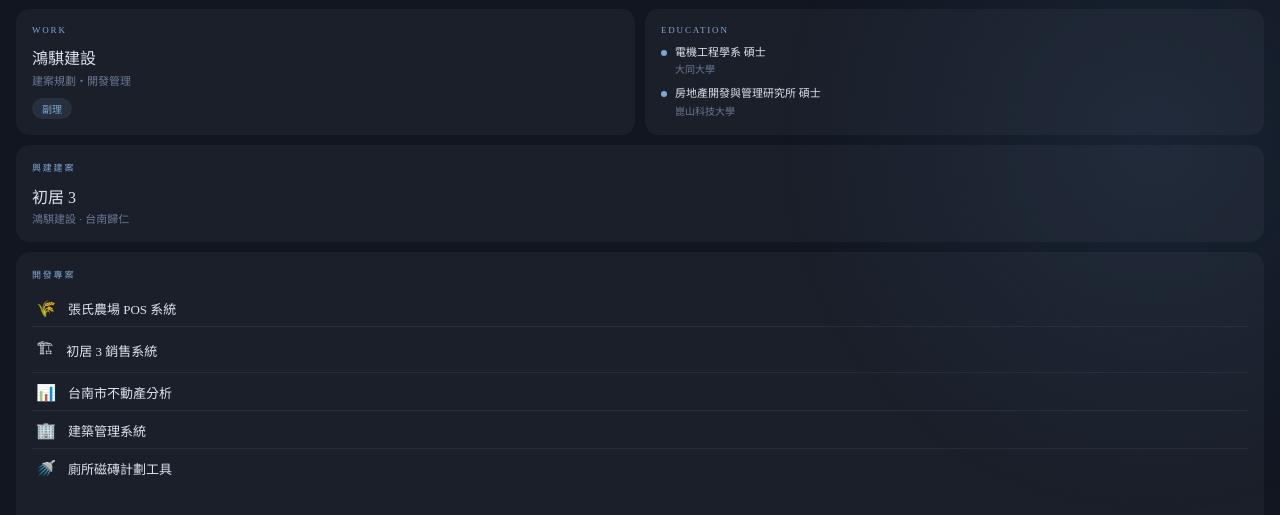
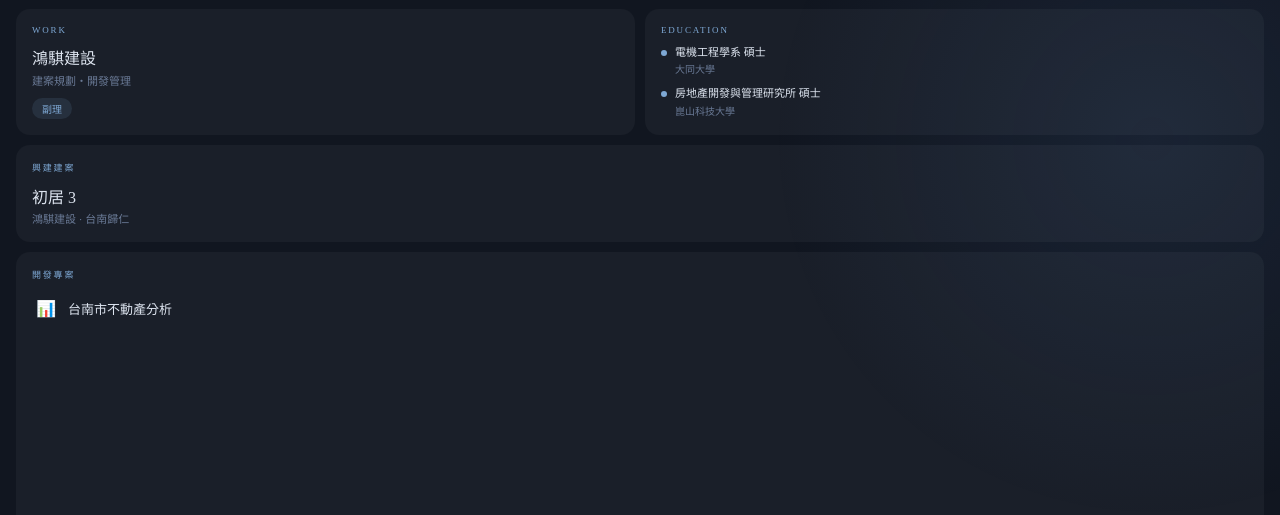
Before and after one commit to NuckTW/portfolio, a plain HTML site: page index.html in a window 1280 px wide. Shown: the part 85-600 px from the top of the page. Drawn offline with Linux system fonts and the light colour scheme.

Commit message:
部署至 Firebase，精簡專案列表

```diff
--- a/index.html
+++ b/index.html
@@ -260,30 +260,9 @@
   <div class="card projects-card">
     <p class="label">開發專案</p>
     <div class="projects-list">
-      <a class="project-item" href="https://changfarmpos.web.app/" target="_blank" rel="noopener">
-        <span class="project-icon">🌾</span>
-        <span class="project-name">張氏農場 POS 系統</span>
-
-      </a>
-      <a class="project-item" href="https://chuju3-hc.web.app/" target="_blank" rel="noopener">
-        <span class="project-icon">🏗</span>
-        <span class="project-name">初居 3 銷售系統</span>
-
-      </a>
       <a class="project-item" href="https://tainan-realestate-ai.vercel.app/" target="_blank" rel="noopener">
         <span class="project-icon">📊</span>
         <span class="project-name">台南市不動產分析</span>
-
-      </a>
-      <a class="project-item" href="https://sitesync-nucktw.web.app/" target="_blank" rel="noopener">
-        <span class="project-icon">🏢</span>
-        <span class="project-name">建築管理系統</span>
-
-      </a>
-      <a class="project-item" href="https://toilet-design.web.app/planner.html" target="_blank" rel="noopener">
-        <span class="project-icon">🚿</span>
-        <span class="project-name">廁所磁磚計劃工具</span>
-
       </a>
     </div>
   </div>
```
Also changed, not shown: firebase.json (added), 1 other file.
